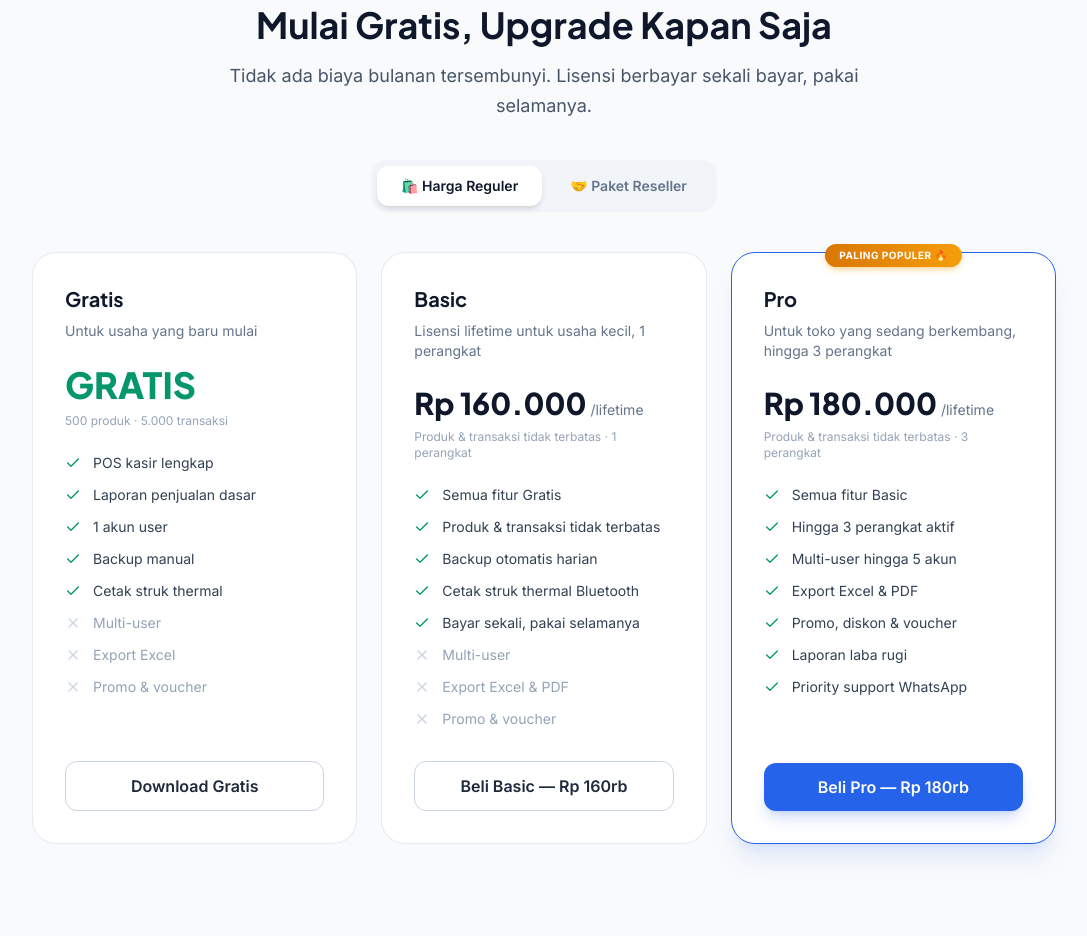
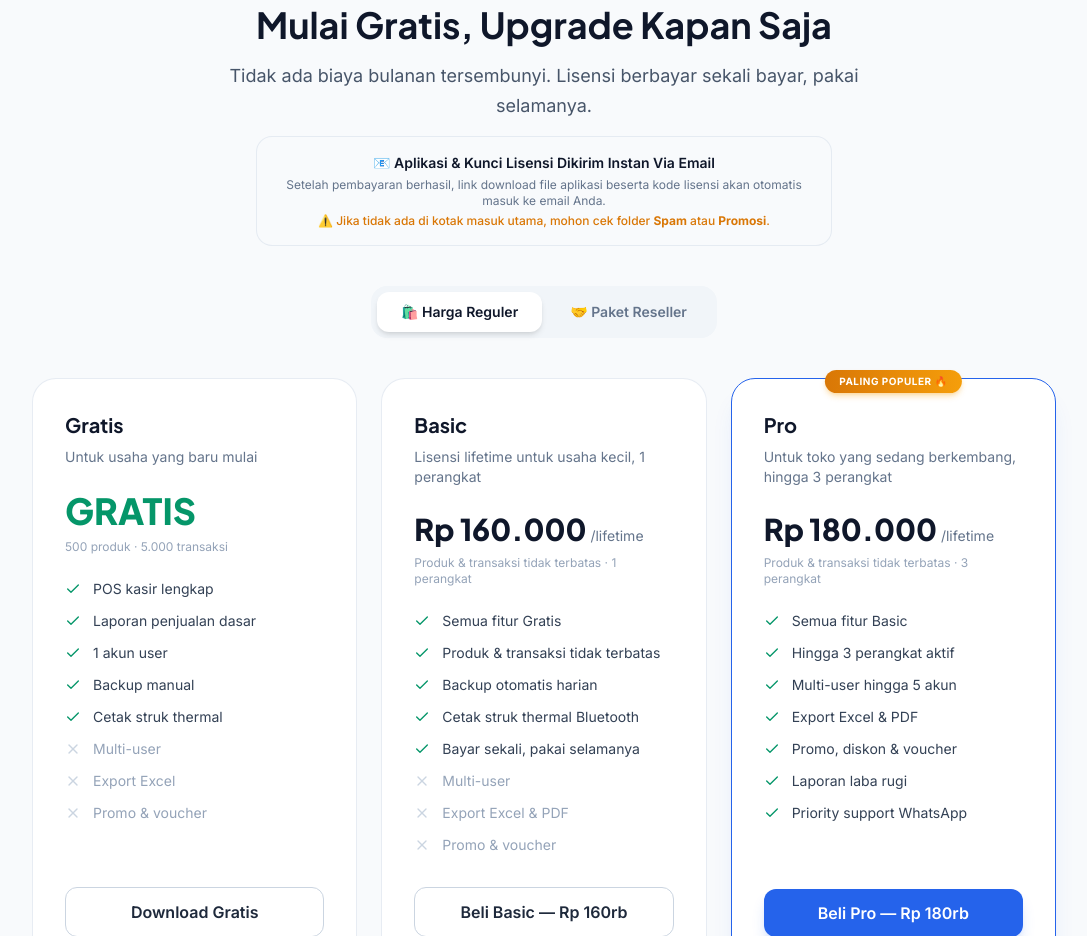
Before and after one commit to panggilajasadul/nuansapos-web, a Next.js app: page / in a window 1280 px wide. Shown: the part 3380-4316 px from the top of the page, without its empty margins (96-1183 px from the left). Built offline with nearby package versions, Linux system fonts and the light colour scheme.

Commit message:
feat: tambah keterangan pengiriman email lisensi & aplikasi serta catatan cek folder spam di halaman pricing dan checkout

```diff
--- a/app/beli/[tier]/CheckoutForm.tsx
+++ b/app/beli/[tier]/CheckoutForm.tsx
@@ -103,7 +103,10 @@ export function CheckoutForm({ tier }: { tier: OrderTier }) {
               className={inputClass}
               placeholder="email@contoh.com"
             />
-            <p className="text-[11px] text-slate-400 mt-1">Kode lisensi akan dikirim ke email ini.</p>
+            <p className="text-[11px] text-slate-500 mt-1 leading-normal font-medium">
+              📧 Kunci lisensi & link download file APK aplikasi akan dikirim instan secara otomatis ke email ini setelah pembayaran lunas.
+              <span className="block text-amber-600 font-semibold mt-0.5">⚠️ Catatan: Jika tidak masuk ke kotak masuk utama, harap cek folder Spam atau Promosi.</span>
+            </p>
           </div>
         </div>
 
--- a/components/sections/Pricing.tsx
+++ b/components/sections/Pricing.tsx
@@ -133,6 +133,15 @@ export function Pricing() {
           <p className="text-slate-600 text-lg leading-relaxed">
             Tidak ada biaya bulanan tersembunyi. Lisensi berbayar sekali bayar, pakai selamanya.
           </p>
+          <div className="bg-slate-50 border border-slate-200/80 rounded-2xl p-4 text-sm text-slate-700 max-w-xl mx-auto space-y-1">
+            <p className="font-semibold text-slate-900 flex items-center justify-center gap-1.5">
+              <span>📧 Aplikasi & Kunci Lisensi Dikirim Instan Via Email</span>
+            </p>
+            <p className="text-xs text-slate-500">
+              Setelah pembayaran berhasil, link download file aplikasi beserta kode lisensi akan otomatis masuk ke email Anda.
+              <span className="block text-amber-600 font-medium mt-1">⚠️ Jika tidak ada di kotak masuk utama, mohon cek folder <strong>Spam</strong> atau <strong>Promosi</strong>.</span>
+            </p>
+          </div>
         </div>
 
         {/* Tab toggle */}
```
